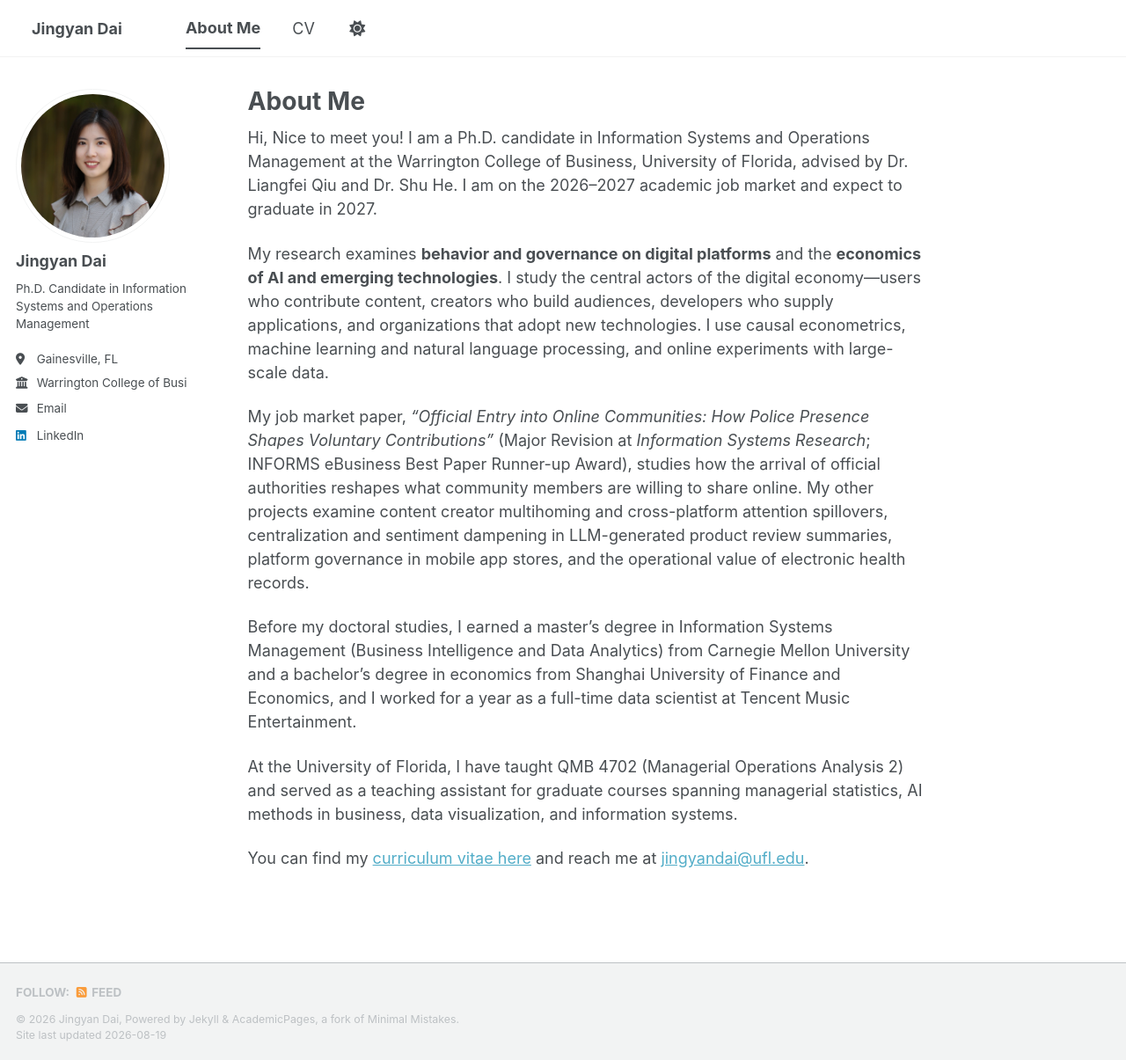
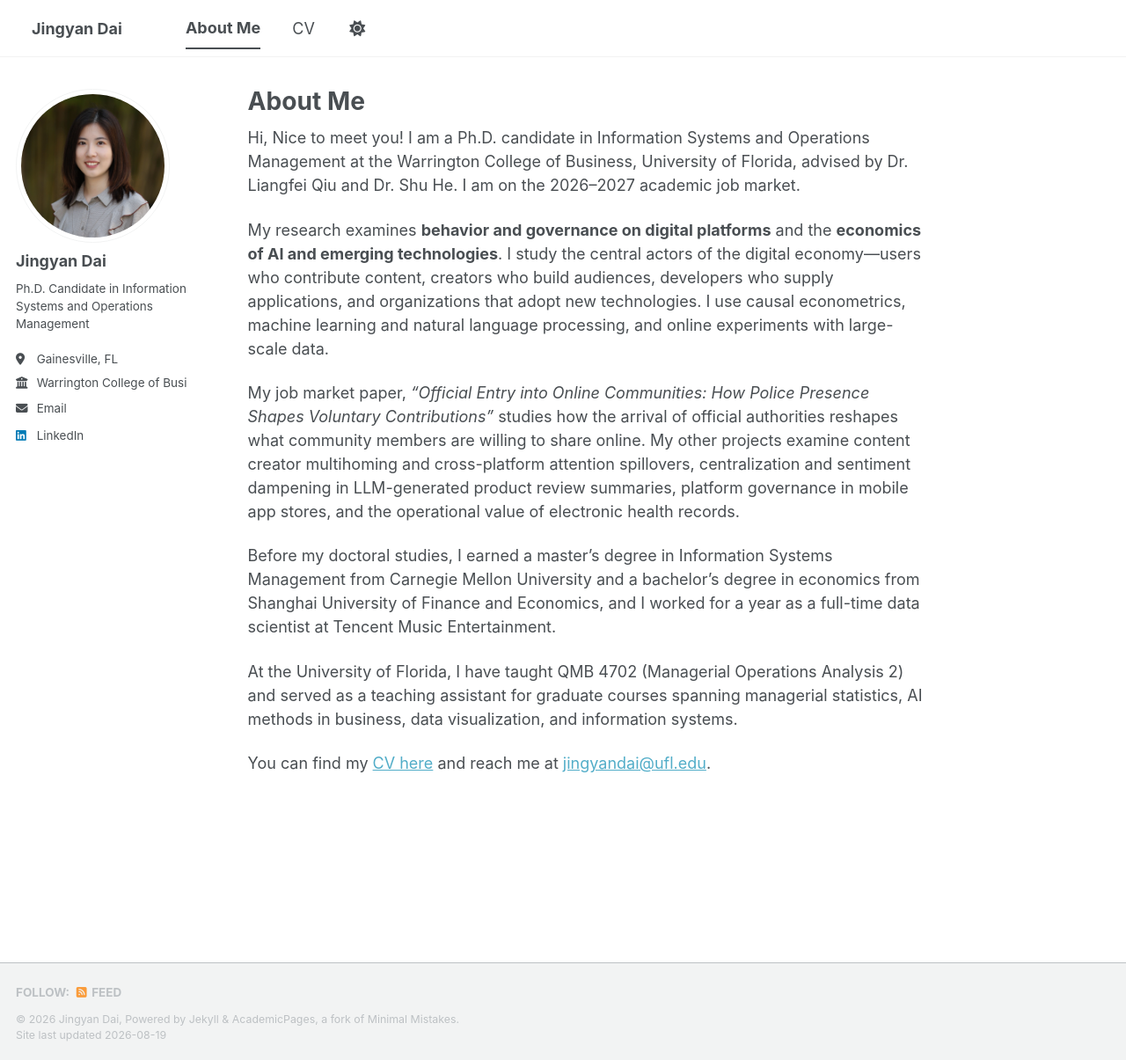
Before and after one commit to jingyandai/jingyandai.github.io, a Jekyll site: the page built from _pages/about.md, in a window 1280 px wide and 1205 px high. Shown: the whole window at 88% size. Built offline with Jekyll 4.4.1, drawn with Linux system fonts in a browser that asks for light colours; a style sheet for code colours, icons or effects is not loaded.

Commit message:
Update about.md

```diff
--- a/_pages/about.md
+++ b/_pages/about.md
@@ -7,14 +7,14 @@ redirect_from:
   - /about.html
 ---
 
-Hi, Nice to meet you! I am a Ph.D. candidate in Information Systems and Operations Management at the Warrington College of Business, University of Florida, advised by Dr. Liangfei Qiu and Dr. Shu He. I am on the 2026–2027 academic job market and expect to graduate in 2027.
+Hi, Nice to meet you! I am a Ph.D. candidate in Information Systems and Operations Management at the Warrington College of Business, University of Florida, advised by Dr. Liangfei Qiu and Dr. Shu He. I am on the 2026–2027 academic job market.
 
 My research examines **behavior and governance on digital platforms** and the **economics of AI and emerging technologies**. I study the central actors of the digital economy—users who contribute content, creators who build audiences, developers who supply applications, and organizations that adopt new technologies. I use causal econometrics, machine learning and natural language processing, and online experiments with large-scale data.
 
-My job market paper, *"Official Entry into Online Communities: How Police Presence Shapes Voluntary Contributions"* (Major Revision at *Information Systems Research*; INFORMS eBusiness Best Paper Runner-up Award), studies how the arrival of official authorities reshapes what community members are willing to share online. My other projects examine content creator multihoming and cross-platform attention spillovers, centralization and sentiment dampening in LLM-generated product review summaries, platform governance in mobile app stores, and the operational value of electronic health records.
+My job market paper, *"Official Entry into Online Communities: How Police Presence Shapes Voluntary Contributions"* studies how the arrival of official authorities reshapes what community members are willing to share online. My other projects examine content creator multihoming and cross-platform attention spillovers, centralization and sentiment dampening in LLM-generated product review summaries, platform governance in mobile app stores, and the operational value of electronic health records.
 
-Before my doctoral studies, I earned a master's degree in Information Systems Management (Business Intelligence and Data Analytics) from Carnegie Mellon University and a bachelor's degree in economics from Shanghai University of Finance and Economics, and I worked for a year as a full-time data scientist at Tencent Music Entertainment.
+Before my doctoral studies, I earned a master's degree in Information Systems Management from Carnegie Mellon University and a bachelor's degree in economics from Shanghai University of Finance and Economics, and I worked for a year as a full-time data scientist at Tencent Music Entertainment.
 
 At the University of Florida, I have taught QMB 4702 (Managerial Operations Analysis 2) and served as a teaching assistant for graduate courses spanning managerial statistics, AI methods in business, data visualization, and information systems.
 
-You can find my [curriculum vitae here](/cv/) and reach me at [jingyandai@ufl.edu](mailto:jingyandai@ufl.edu).
+You can find my [CV here](/cv/) and reach me at [jingyandai@ufl.edu](mailto:jingyandai@ufl.edu).
```
